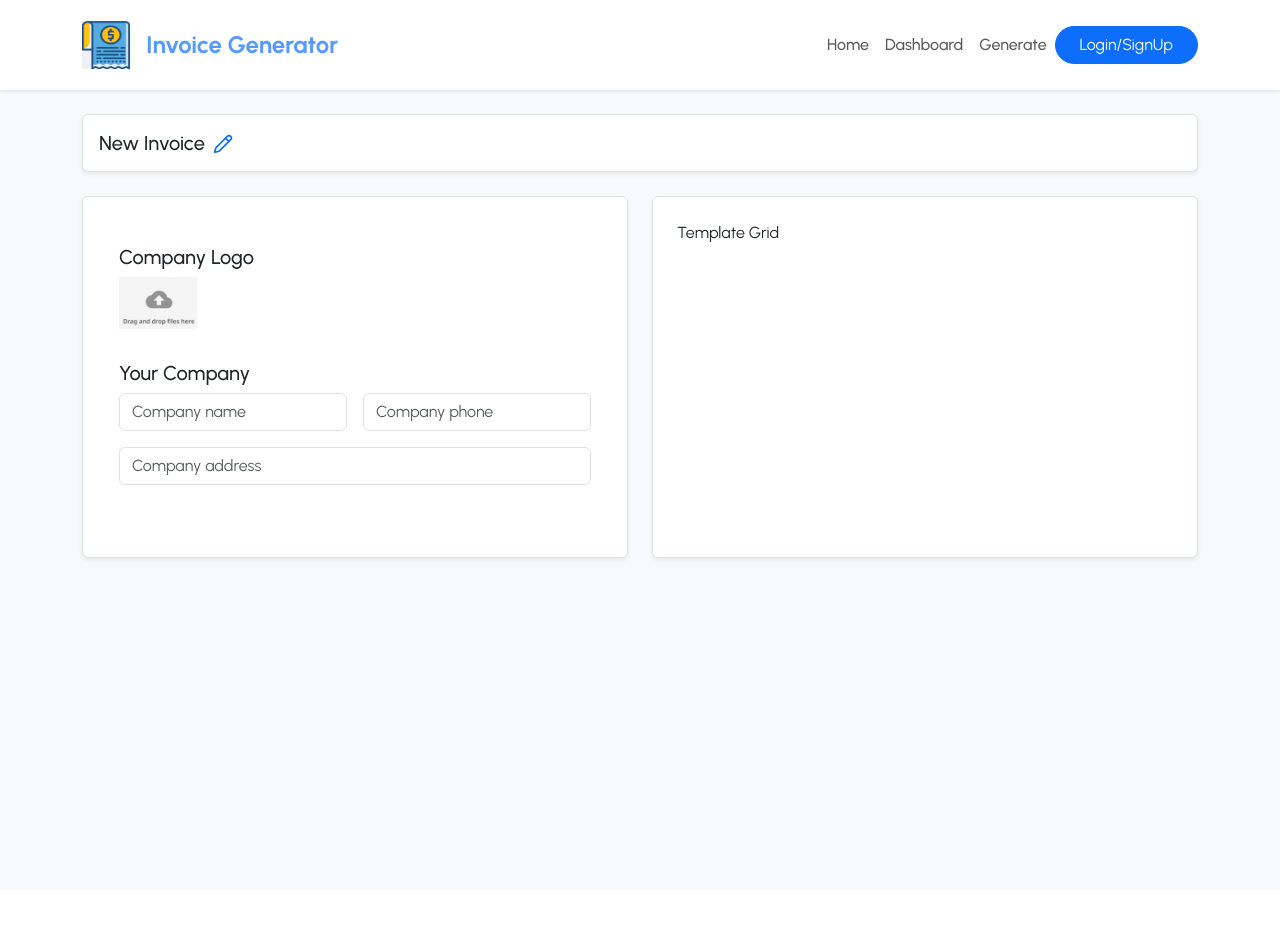
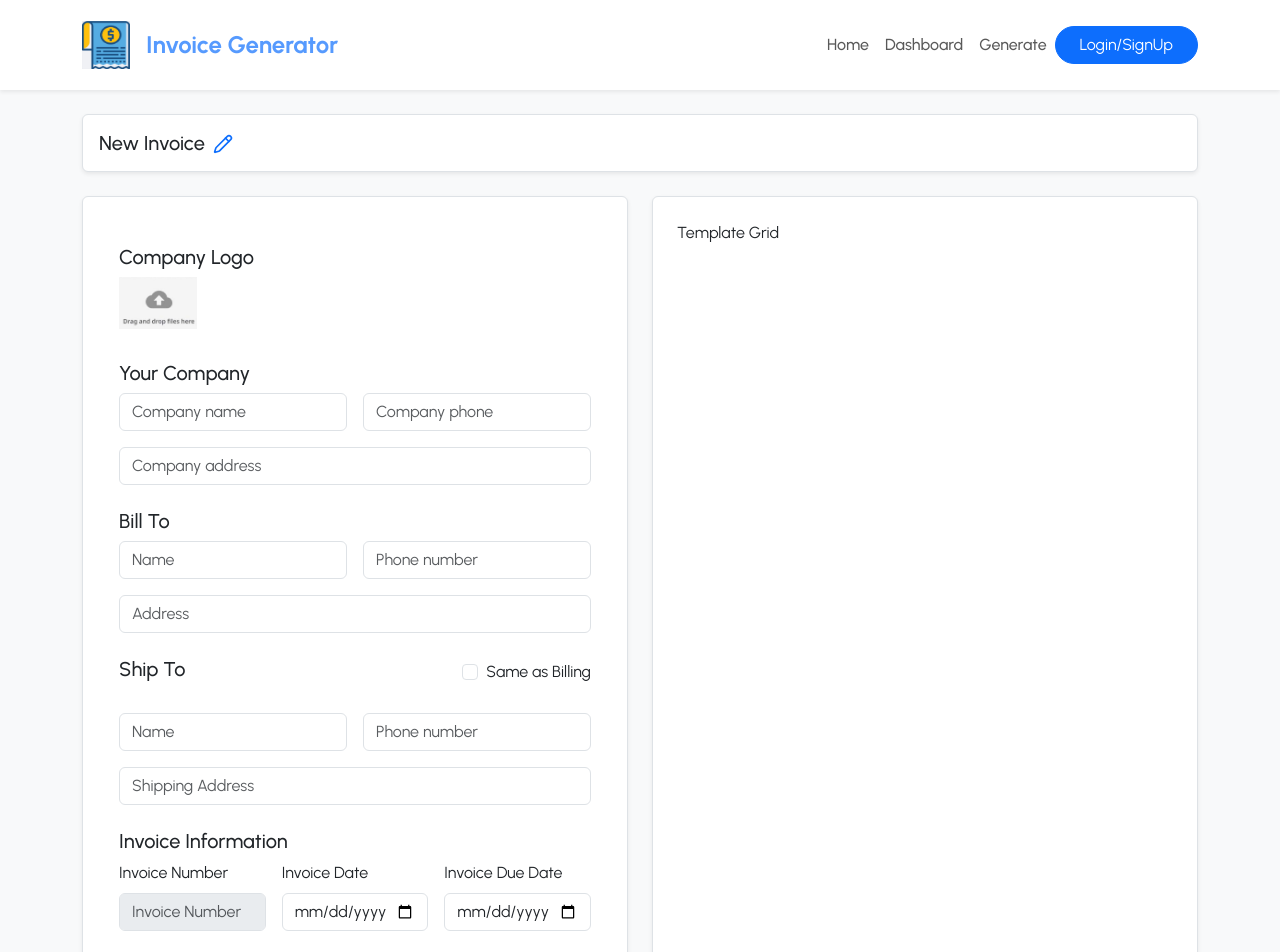
Before and after one commit to sivapriya0616/InvoiceGenerator, a React (Vite) app in the folder InvoiceGenerator/: page /Generate in a window 1280 px wide. Shown: the top 952 px of the page. Before the commit the page ends 890 px from the top, so only its background shows below. Built offline with nearby package versions, Linux system fonts and the light colour scheme.

Commit message:
Add billing and shipping information fields to InvoiceForm component

```diff
--- a/InvoiceGenerator/src/components/InvoiceForm.jsx
+++ b/InvoiceGenerator/src/components/InvoiceForm.jsx
@@ -39,12 +39,67 @@ const InvoiceForm = () => {
 
             </div>
             <div className="mb-4">
+                <h5>Bill To</h5>
+                <div className="row g-3">
+                    <div className="col-md-6">
+                        <input type="text" className="form-control" placeholder="Name" />
+                    </div>
+                    <div className="col-md-6">
+                        <input type="text" className="form-control" placeholder="Phone number" />
+                    </div>
+                    <div className="col-md-12">
+                        <input type="text" className="form-control" placeholder="Address" />
+                    </div>
+                </div>
 
             </div>
             <div className="mb-4">
+                <div className="mb-4">
+                    <div className="d-flex justify-content-between align-items-center mb-2">
+                        <h5>Ship To</h5>
+                        <div className="form-check">
+                            <input type="checkbox" className="form-check-input" id="sameAsBilling" />
+                            <label htmlFor="sameAsBilling" className="form-check-label">
+                                Same as Billing
+                            </label>
+                        </div>
+                    </div>
+                </div>
+
+
+                <div className="row g-3">
+                    <div className="col-md-6">
+                        <input type="text" className="form-control" placeholder="Name" />
+                    </div>
+                    <div className="col-md-6">
+                        <input type="text" className="form-control" placeholder="Phone number" />
+                    </div>
+                    <div className="col-md-12">
+                        <input type="text" className="form-control" placeholder="Shipping Address" />
+                    </div>
+                </div>
+
 
             </div>
             <div className="mb-4">
+                <h5>Invoice Information</h5>
+                <div className="row g-3">
+                    <div className="col-md-4">
+                    <label htmlFor="invoiceNumber" className="form-label">Invoice Number</label>
+
+                        <input type="text" disabled className="form-control" placeholder="Invoice Number" id='invoiceNumber' />
+                    </div>
+                    <div className="col-md-4">
+                    <label htmlFor="invoiceDate" className="form-label">Invoice Date</label>
+
+                        <input type="date" className="form-control" id='invoiceDate' />
+                    </div>
+                    <div className="col-md-4">
+                    <label htmlFor="invoiceDueDate" className="form-label">Invoice Due Date</label>
+
+                        <input type="date" className="form-control"  id='invoiceDueDate'/>
+                    </div>
+                </div>
 
             </div>
             <div className="mb-4">
```
